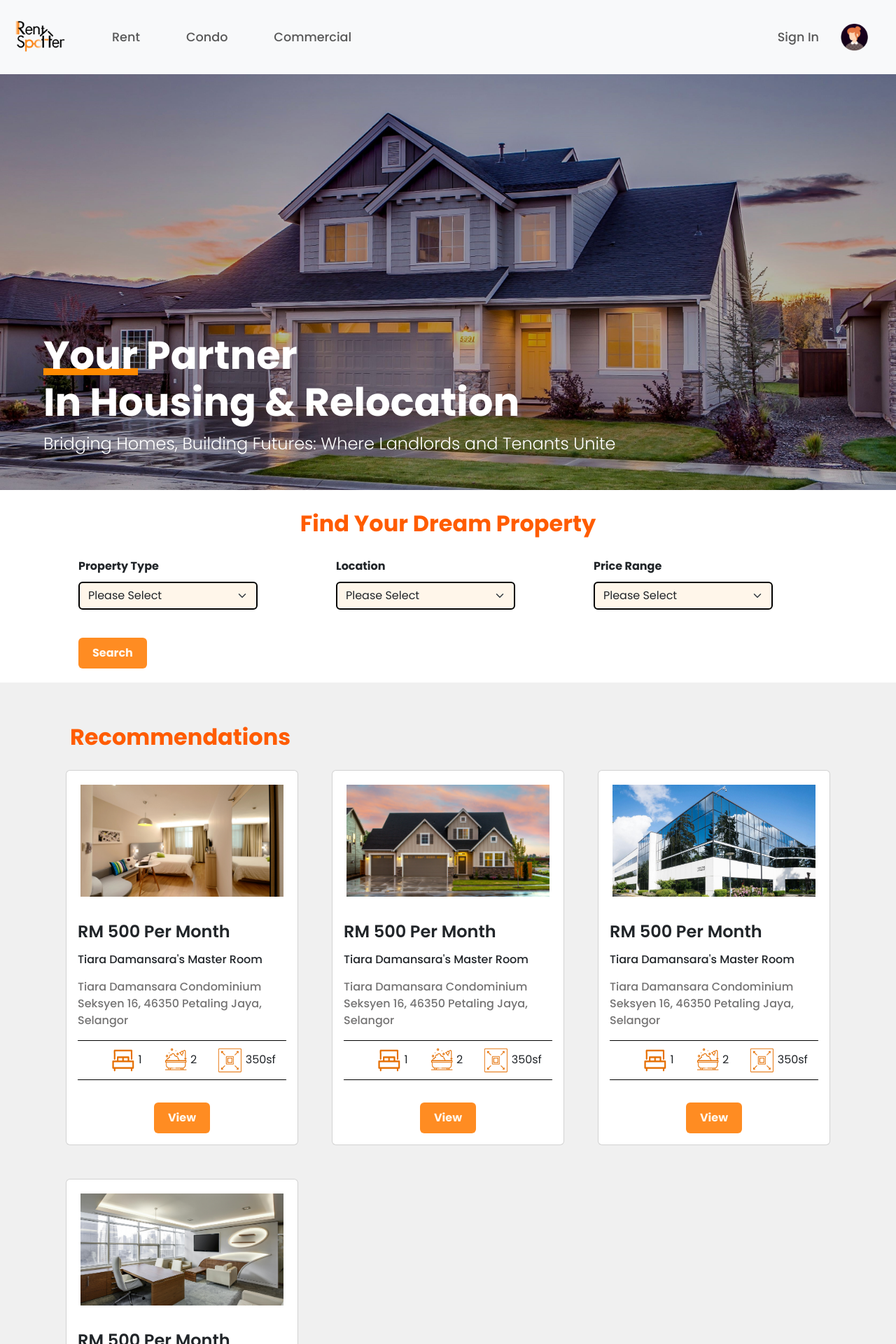
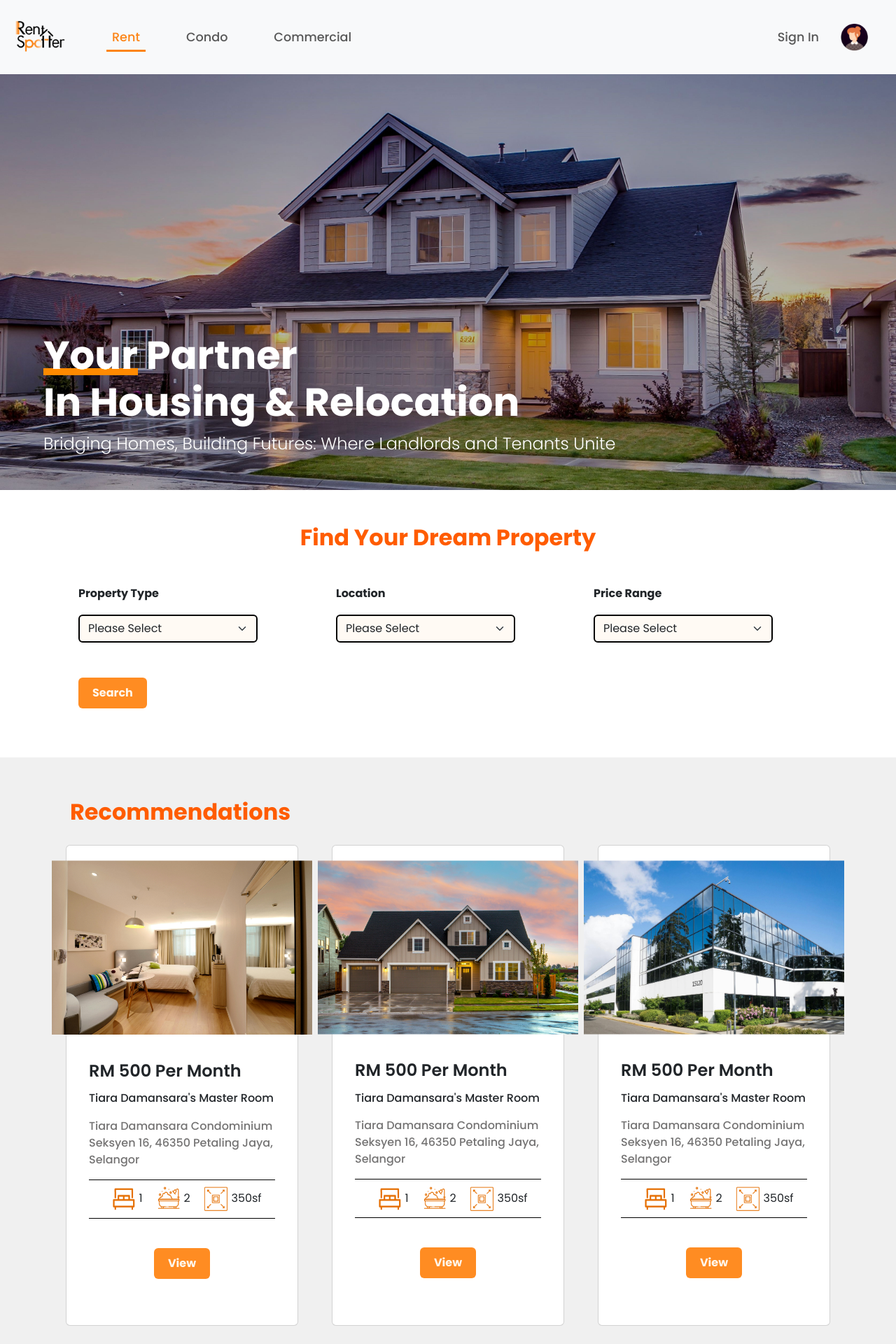
Before and after one commit to heng003/Wellbot_WebApplication, a React (Create React App) app in the folder client/: page / in a window 1280 px wide. Shown: the top 1920 px of the page at 70% size. Built offline with nearby package versions, Linux system fonts and the light colour scheme.

Commit message:
general home css and nav bar default

```diff
--- a/client/src/GeneralPage/Home.jsx
+++ b/client/src/GeneralPage/Home.jsx
@@ -92,7 +92,7 @@ const Home = () => {
                     <div class="row row-cols-1 row-cols-md-3 g-5">
                         <div class="col">
                             <div class="card h-100">
-                            <img src="Images/condo2.jpg" class="card-img-top" alt="house picture" height={200} width={500}/>
+                            <img src="Images/condo2.jpg" class="card-img-top" alt="house picture"/>
                                 <div class="card-body">
                                     <h4 class="card-title1">RM 500 Per Month</h4>
                                     <h6 class="card-title2">Tiara Damansara's Master Room</h6>
@@ -112,7 +112,7 @@ const Home = () => {
                         </div>
                         <div class="col">
                             <div class="card h-100">
-                            <img src="Images/bungalow.jpg" class="card-img-top" alt="house picture" height={200} width={500}/>
+                            <img src="Images/bungalow.jpg" class="card-img-top" alt="house picture"/>
                             <div class="card-body">
                                 <h4 class="card-title1">RM 500 Per Month</h4>
                                 <h6 class="card-title2">Tiara Damansara's Master Room</h6>
@@ -130,7 +130,7 @@ const Home = () => {
                         </div>
                         <div class="col">
                             <div class="card h-100">
-                            <img src="Images/commercial.jpg" class="card-img-top" alt="house picture" height={200} width={500}/>
+                            <img src="Images/commercial.jpg" class="card-img-top" alt="house picture"/>
                             <div class="card-body">
                                 <h4 class="card-title1">RM 500 Per Month</h4>
                                 <h6 class="card-title2">Tiara Damansara's Master Room</h6>
@@ -148,7 +148,7 @@ const Home = () => {
                         </div>
                         <div class="col">
                             <div class="card h-100">
-                            <img src="Images/commercial2.jpg" class="card-img-top" alt="house picture" height="200" width="500"/>
+                            <img src="Images/commercial2.jpg" class="card-img-top" alt="house picture"/>
                             <div class="card-body">
                                 <h4 class="card-title1">RM 500 Per Month</h4>
                                 <h6 class="card-title2">Tiara Damansara's Master Room</h6>
--- a/client/src/GeneralPage/Navbar.jsx
+++ b/client/src/GeneralPage/Navbar.jsx
@@ -1,33 +1,38 @@
-import React from "react";
+import React, { useState } from "react";
 import { Link } from 'react-router-dom';
 import './navbar.css';
 
 const Navbar = () => {
+    const [activeItem, setActiveItem] = useState('Rent');
+
+    const handleItemClick = (itemName) => {
+        setActiveItem(itemName);
+    };
 
     return(
         <div>
-            <nav class="navbar navbar-expand-lg bg-body-tertiary">
-                <div class="container-fluid">
-                <button class="navbar-toggler" type="button" data-bs-toggle="collapse" data-bs-target="#navbarNav" aria-controls="navbarNav" aria-expanded="false" aria-label="Toggle navigation">
-                    <span class="navbar-toggler-icon"></span>
+            <nav className="navbar navbar-expand-lg bg-body-tertiary">
+                <div className="container-fluid">
+                <button className="navbar-toggler" type="button" data-bs-toggle="collapse" data-bs-target="#navbarNav" aria-controls="navbarNav" aria-expanded="false" aria-label="Toggle navigation">
+                    <span className="navbar-toggler-icon"></span>
                 </button>
                 <img src="Images/logoText.png" alt="Logo" width='90' height='90'/>
 
-                <div class="collapse navbar-collapse" id="navbarNav">
-                    <ul class="navbar-nav me-auto mb-2 mb-lg-0">
-                        <li class="nav-item">
-                        <Link className="nav-link" to="/">Rent</Link>
+                <div className="collapse navbar-collapse" id="navbarNav">
+                    <ul className="navbar-nav me-auto mb-2 mb-lg-0">
+                        <li className={`nav-item ${activeItem === 'Rent' ? 'active' : ''}`}>
+                            <Link className="nav-link" to="/" onClick={() => handleItemClick('Rent')}>Rent</Link>
                         </li>
-                        <li class="nav-item">
-                            <Link className="nav-link" to="/condo">Condo</Link>
+                        <li className={`nav-item ${activeItem === 'Condo' ? 'active' : ''}`}>
+                            <Link className="nav-link" to="/condo" onClick={() => handleItemClick('Condo')}>Condo</Link>
                         </li>
-                        <li class="nav-item">
-                        <Link className="nav-link" to="/commercial">Commercial</Link>
+                        <li className={`nav-item ${activeItem === 'Commercial' ? 'active' : ''}`}>
+                            <Link className="nav-link" to="/commercial" onClick={() => handleItemClick('Commercial')}>Commercial</Link>
                         </li>
                     </ul>
-                    <ul class="navbar-nav">
-                        <li class="nav-item">
-                        <Link className="nav-link" to="/signIn">Sign In</Link>
+                    <ul className="navbar-nav">
+                        <li className="nav-item">
+                            <Link className="nav-link" to="/signIn">Sign In</Link>
                         </li>
                     </ul>
                 </div>
--- a/client/src/GeneralPage/home.css
+++ b/client/src/GeneralPage/home.css
@@ -36,11 +36,13 @@
 
 #filter .subTitle{
     color: #FF5C00;;
-    margin-bottom: 25px;
+    margin-bottom: 1.35em;
+    margin-top: 2.725em;
 }
 
 #filter{
     margin: 20px 100px;
+    margin-top: 2.75em;
 }
 
 .filterTitle{
@@ -49,10 +51,11 @@
 
 }
 
-#filter .form-select{
-    background-color: #FFF6EA;
+#filter .form-select {
+    background-color: rgba(255, 246, 234, 0.5); /* 50% transparent white */
     border: 2px solid black;
     width: 80%;
+    margin-top: 0.5em;
 }
 
 .searchButton{
@@ -62,8 +65,9 @@
     border: 2px;
     border-radius: 6px;
     padding: 10px 20px;
-    margin-top: 40px;
+    margin-top: 3.125em;
     cursor: pointer;
+    margin-bottom: 3.125em;
 }
 
 .searchButton:hover{
@@ -88,9 +92,12 @@
 }
 
 #recommendation .card-img-top{
-    padding: 20px;
+    padding: 1.35em;
     object-fit:cover;
     background-repeat: no-repeat;
+    width: 26em;
+    height: 16.88m;
+    align-self: center;
 }
 
 #recommendation .room {
@@ -101,17 +108,18 @@
     border: 1.5px solid black;
     border-left: white;
     border-right: white;
-
 }
 
 #recommendation .room .roomDetails {
     list-style: none;
-    margin: 10px;
+    margin: 0.6em;
+    margin-left: -0.6em;
 }
 
 #recommendation .card:hover{
     opacity: 0.7;
     box-shadow: 1px 1px 8px rgba(0, 0, 0, 0.6);
+    cursor: pointer;
 }
 
 #recommendation .card-title1{
@@ -133,8 +141,9 @@
 #info{
     content: 200%;
 }
+
 #info .col{
-    padding-top: 50px;
+    padding-top: 3.125em;
 }
 
 #info .contain{
@@ -154,3 +163,7 @@
     text-align: justify;
     padding-top: 10px;
 }
+
+.card{
+    padding-inline: 1em;
+}
--- a/client/src/GeneralPage/navbar.css
+++ b/client/src/GeneralPage/navbar.css
@@ -3,19 +3,22 @@
     font-size: 1.1em;
     font-weight: 500;
 }
+
 .nav-link{
     margin-left: 50px;
     position: relative;
 }
 
-#navbarNav .nav-item .nav-link:focus{
+#navbarNav .nav-item.active .nav-link,
+#navbarNav .nav-item .nav-link:focus {
     color: #FC8416;
 }
 
-#navbarNav .nav-item .nav-link:focus::after{
+#navbarNav .nav-item.active .nav-link::after,
+#navbarNav .nav-item .nav-link:focus::after {
     content: '';
     width: 100%;
-    height: 3px;
+    height: 0.1875em;
     position: absolute;
     bottom: 0;
     left: 50%;
```
Also changed, not shown: 1 other file (tests, documents, lock files or other folders).
